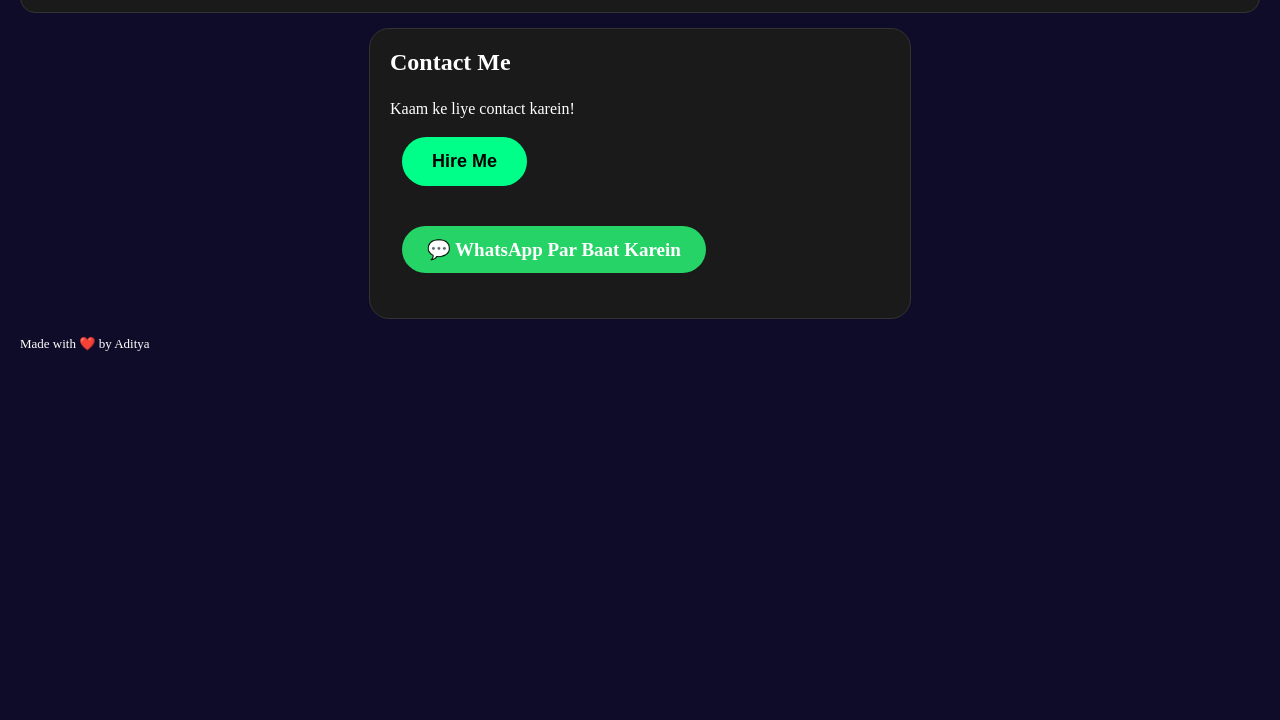
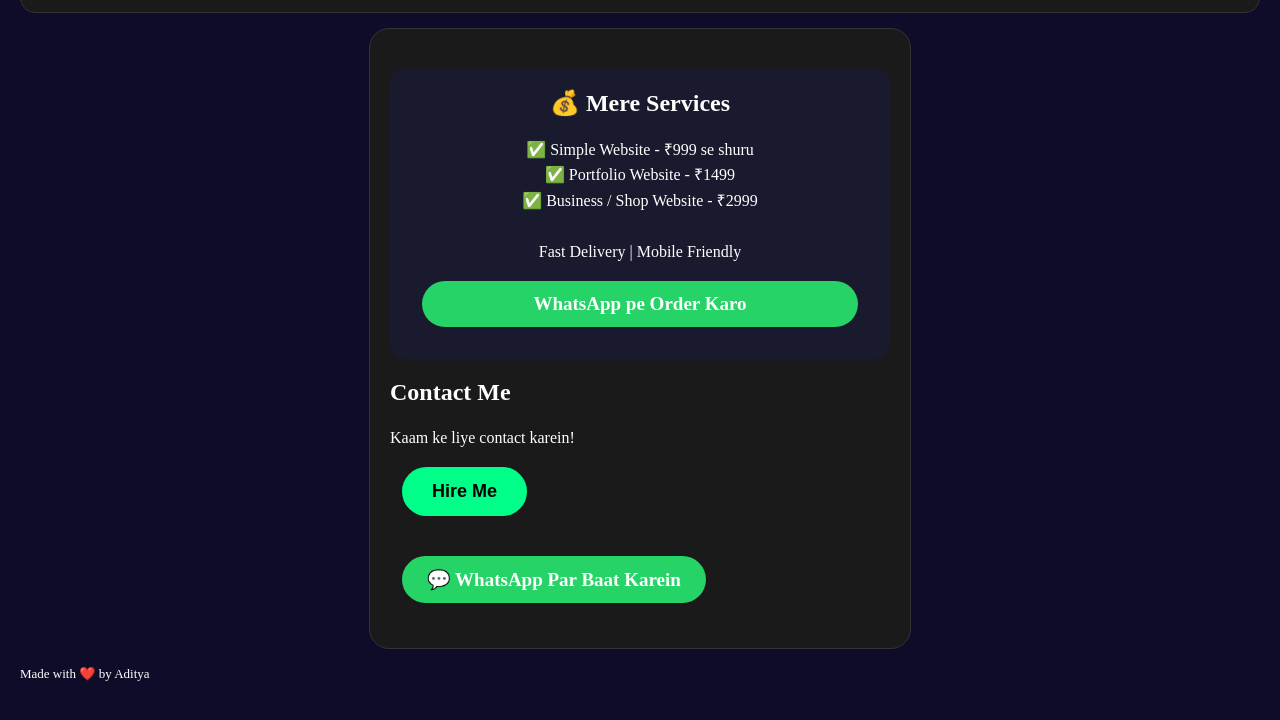
Before and after one commit to mannuply-sudo/mannuply-sudo.github.io, a plain HTML site: page index.html in a window 1280 px wide. Shown: the part 1753-2473 px from the top of the page. Before the commit the page ends 2221 px from the top, so only its background shows below. Drawn offline with Linux system fonts and the light colour scheme.

Commit message:
Update index.html

```diff
--- a/index.html
+++ b/index.html
@@ -62,10 +62,13 @@ p, .tag { color: white !important; }
 <p>Card palat ke same jodi milao! Dimaag wala game!</p>
 <a href="memory.html" style="color: #00ff88; font-weight: bold; text-decoration: none;">▶️ Game Khelo</a>
 </div>
-
 </div>
 <div class="box">
-<h2>Contact Me</h2>
+<div style="background:#1a1a2e; padding:20px; border-radius:15px; margin:20px 0;">
+<h2 style="color:#00ff88; text-align:center;">💰 Mere Services</h2>
+<p style="text-align:center;">✅ Simple Website - ₹999 se shuru<br>✅ Portfolio Website - ₹1499<br>✅ Business / Shop Website - ₹2999<br><br>Fast Delivery | Mobile Friendly</p>
+<div style="text-align:center;"><a href="https://wa.me/919311421226?text=Hi%20Aditya!%20Mujhe%20website%20banwani%20hai." target="_blank" style="background:#25D366; color:white; padding:12px 25px; border-radius:25px; text-decoration:none; font-weight:bold;">WhatsApp pe Order Karo</a></div>
+</div><h2>Contact Me</h2>
 <p>Kaam ke liye contact karein!</p>
 <a href="https://wa.me/919311421226?text=Hi%20Aditya!%20Mujhe%20aapse%20kaam%20karwana%20hai." target="_blank"><button class="hire" onclick="alert('Thanks! Aditya jaldi aap se contact karega!')">Hire Me</button></a>
 <br>
```
